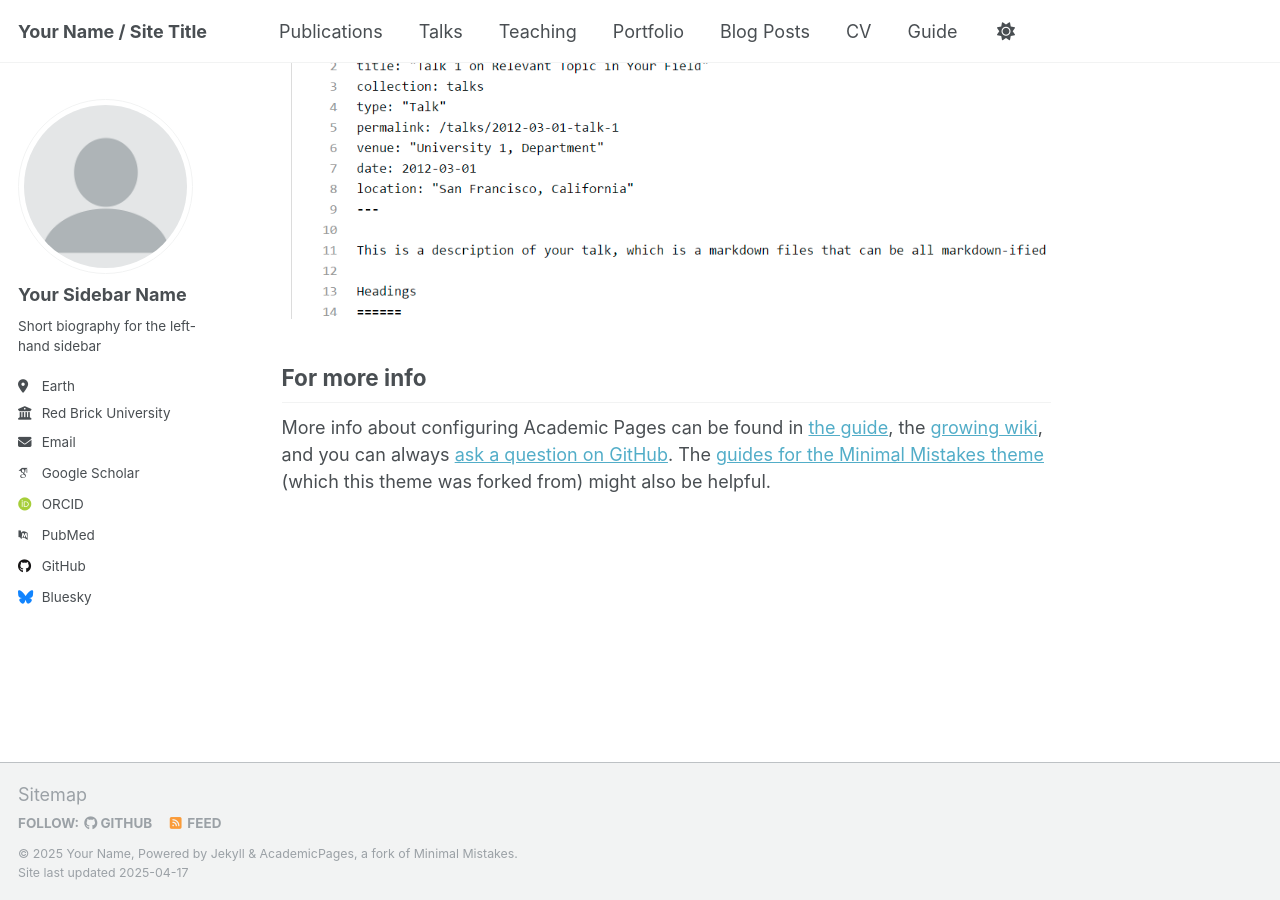
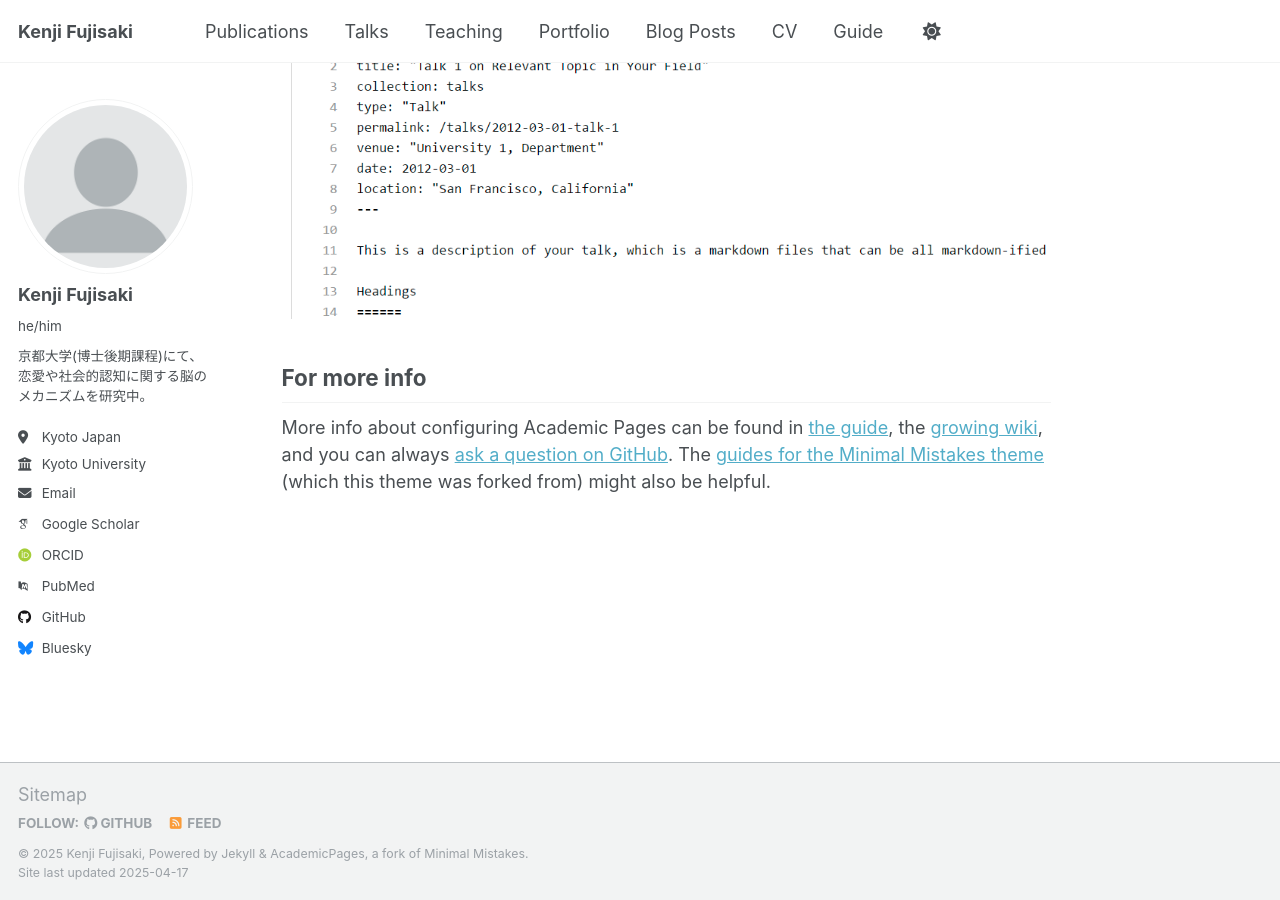
Before and after one commit to kenjifujisaki-research/kenjifujisaki-research.github.io, a Jekyll site: the page built from _pages/about.md, in a window 1280 px wide and 900 px high, scrolled down 2636 px. Built offline with Jekyll 4.4.1, drawn with Linux system fonts in a browser that asks for light colours; some web fonts are replaced.

Commit message:
Update _config.yml

```diff
--- a/_config.yml
+++ b/_config.yml
@@ -9,13 +9,13 @@
 # Basic Site Settings
 locale                   : "en-US"
 site_theme               : "default"
-title                    : "Your Name / Site Title"
+title                    : "Kenji Fujisaki"
 title_separator          : "-"
-name                     : &name "Your Name"
-description              : &description "personal description"
-url                      : https://academicpages.github.io # the base hostname & protocol for your site e.g. "https://[your GitHub username].github.io"
+name                     : &name "Kenji Fujisaki"
+description              : &description "恋愛と社会的認知の神経基盤を探る研究者"
+url                      : "https://kenjifujisaki-research.github.io" # the base hostname & protocol for your site e.g. "https://[your GitHub username].github.io"
 baseurl                  : "" # the subpath of your site, e.g. "/blog"
-repository               : "academicpages/academicpages.github.io"
+repository               : "kenjifujisaki-research/kenjifujisaki-research.github.io"
 
 # Site Author - The following control what appear as part of the author content on the side bar.
 #               If a field is blank the icon and link will not appear, otherwise it will be shown.
@@ -23,13 +23,13 @@ repository               : "academicpages/academicpages.github.io"
 author:
   # Biographic information
   avatar           : "profile.png"
-  name             : "Your Sidebar Name"
-  pronouns         : # example: "she/her"
-  bio              : "Short biography for the left-hand sidebar"
-  location         : "Earth"
-  employer         : "Red Brick University"
+  name             : "Kenji Fujisaki"
+  pronouns         : "he/him"
+  bio              : "京都大学(博士後期課程)にて、恋愛や社会的認知に関する脳のメカニズムを研究中。"
+  location         : "Kyoto Japan"
+  employer         : "Kyoto University"
   uri              : # URL
-  email            : "none@example.org"
+  email            : "kenji.fujisaki.research@gmail.com"
 
   # Academic websites
   arxiv            : # URL - Update with the correct link to your profile
```
